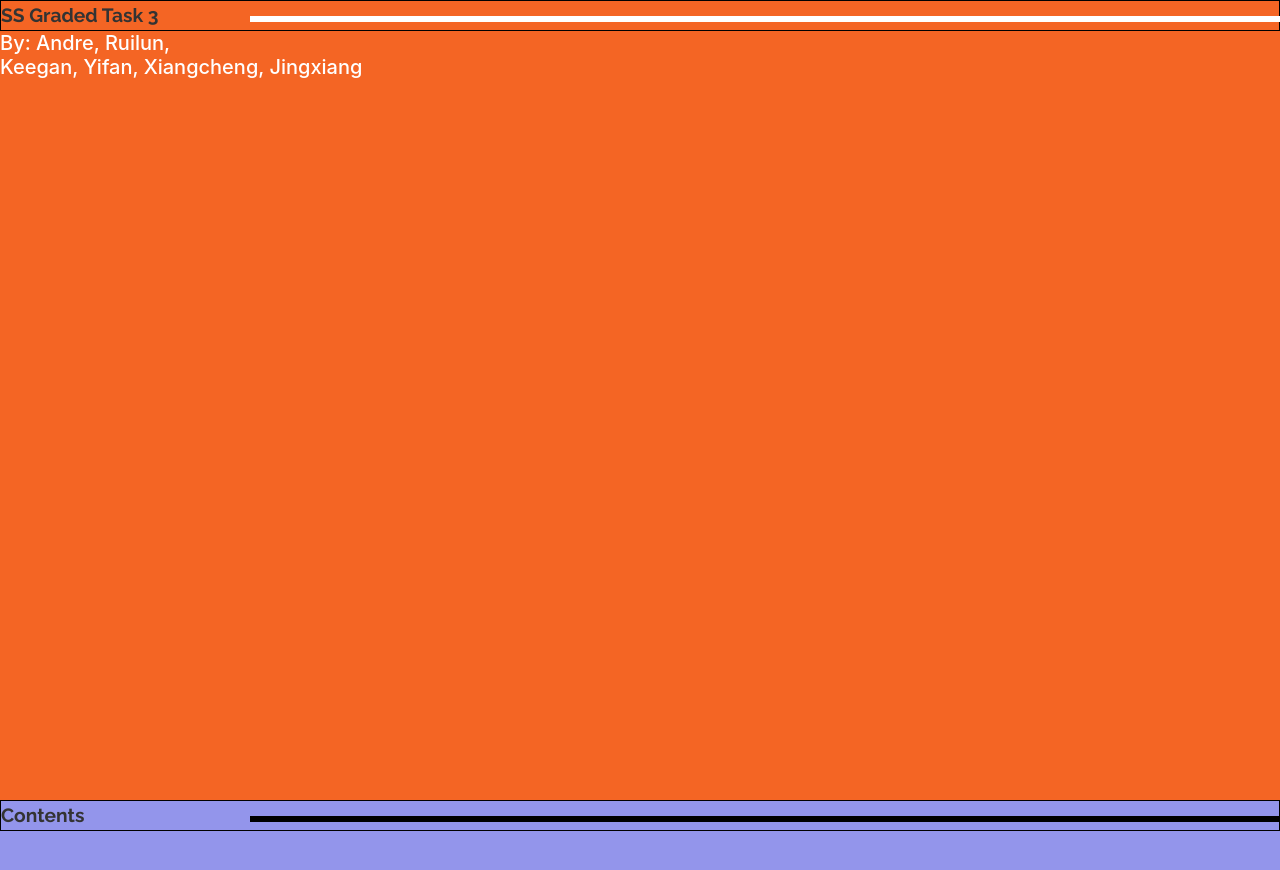
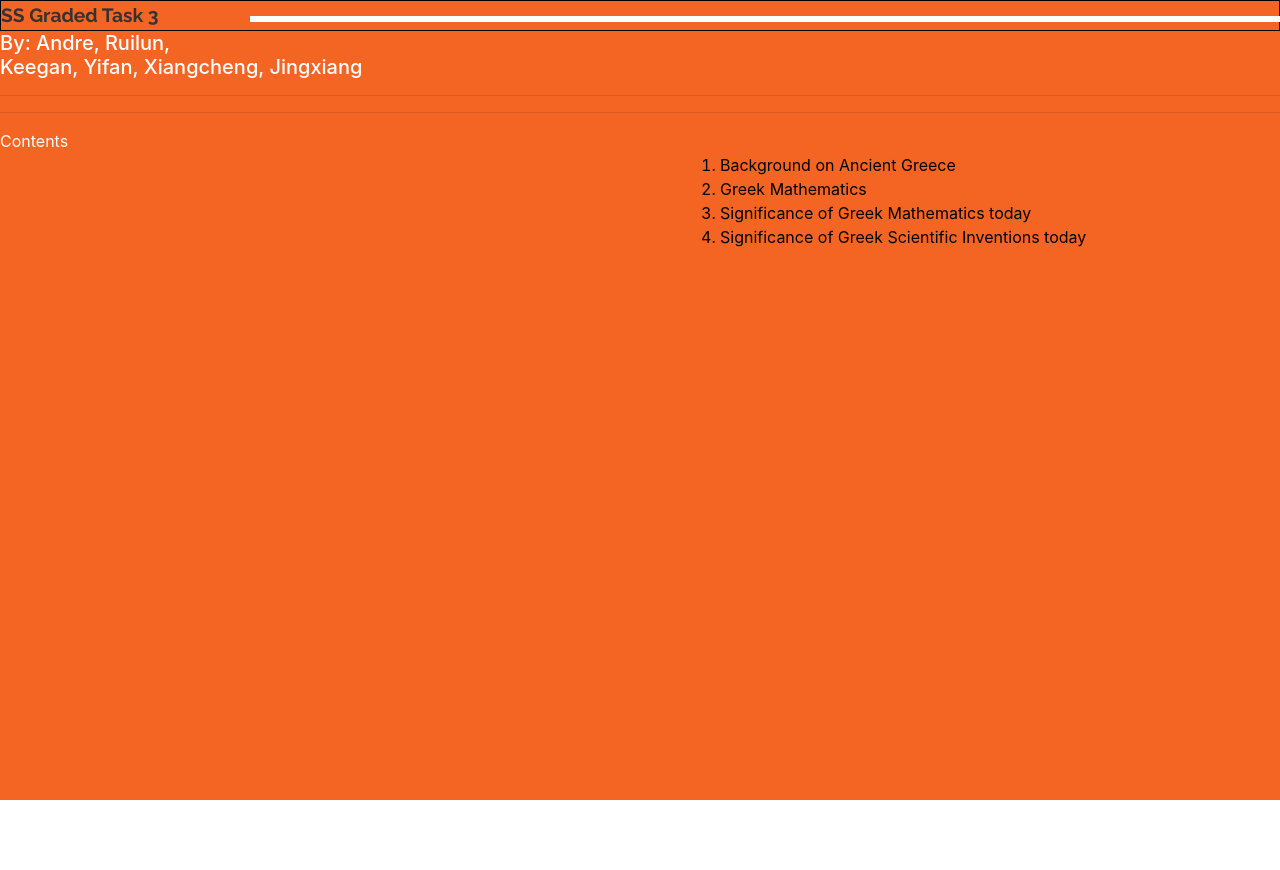
Before and after one commit to royalsgame/SSTASK, a plain HTML site: page index.html in a window 1280 px wide. After the commit the page ends 800 px from the top, so only its background shows below. Drawn offline with nearby package versions, Linux system fonts and the light colour scheme.

Commit message:
Update index.html

```diff
--- a/index.html
+++ b/index.html
@@ -45,21 +45,37 @@
         width: 80%;
         border: 3px solid black;
       }
+      ol {
+        float: right;
+        width: 600px;
+      }
+      li {
+        color: black;
+      }
     </style>
   </head>
   <body>
     <div id="slide1">
-      <hr>
+      <hr id="top">
       <header>SS Graded Task 3</header>
       <main>
         <div>
           <h5>By: Andre, Ruilun, Keegan, Yifan, Xiangcheng, Jingxiang</h5>
         </div>
+        <hr id="bottom>
       </main>
     </div>
     <div id="slide2">
-      <hr>
+      <hr id="top">
       <header>Contents</header>
+        <main>
+          <ol>
+            <li>Background on Ancient Greece</li>
+            <li>Greek Mathematics</li>
+            <li>Significance of Greek Mathematics today</li>
+            <li>Significance of Greek Scientific Inventions today</li>
+          </ol>
+        </main>
     </div>
     <script src="https://code.jquery.com/jquery-3.3.1.slim.min.js" integrity="sha384-q8i/X+965DzO0rT7abK41JStQIAqVgRVzpbzo5smXKp4YfRvH+8abtTE1Pi6jizo" crossorigin="anonymous"></script>
     <script src="https://cdn.jsdelivr.net/npm/popper.js@1.14.7/dist/umd/popper.min.js" integrity="sha384-UO2eT0CpHqdSJQ6hJty5KVphtPhzWj9WO1clHTMGa3JDZwrnQq4sF86dIHNDz0W1" crossorigin="anonymous"></script>
```
